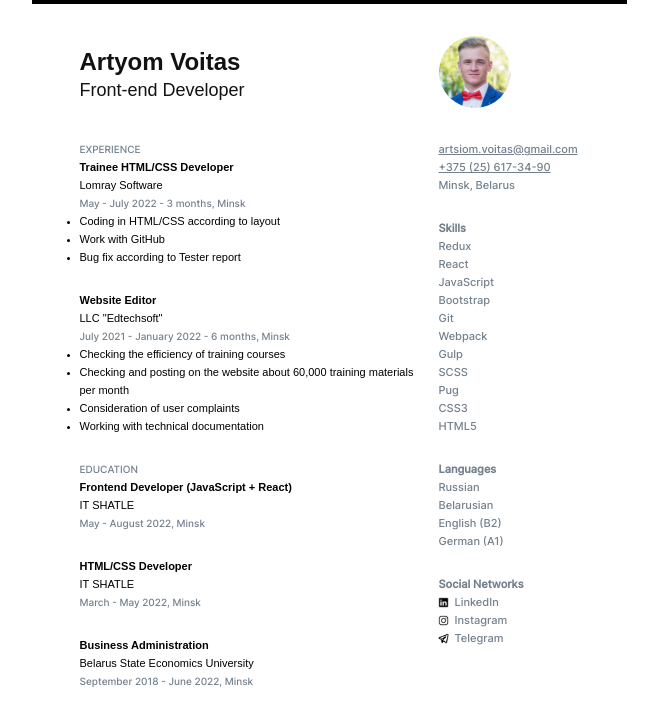
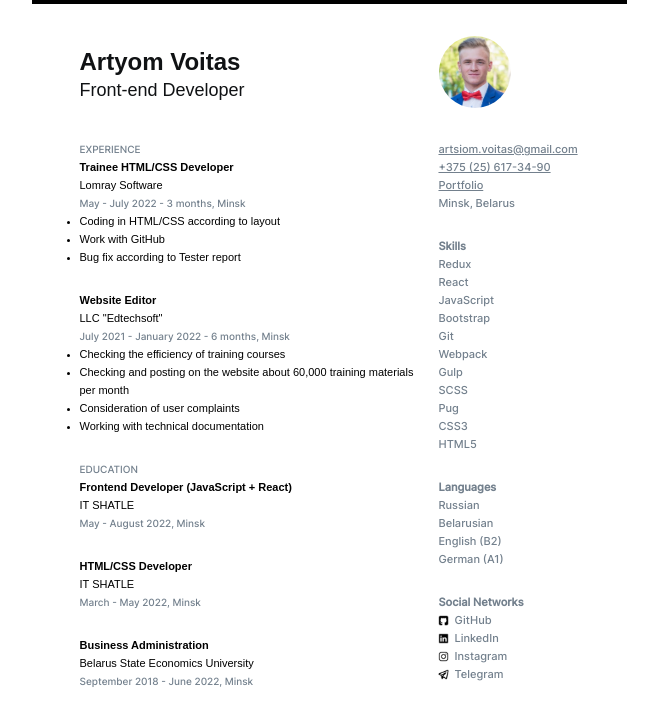
Before and after one commit to artsiom-voitas/cv-template, a plain HTML site: page index.html in a window 1280 px wide. Shown: the whole page, without its empty margins (311-969 px from the left). Drawn offline with Linux system fonts and the light colour scheme.

Commit message:
fix(app): added links to github and portfolio

```diff
--- a/index.html
+++ b/index.html
@@ -72,6 +72,7 @@
       <div class="additional_info">
         <a class="info" href="mailto:artsiom.voitas@gmail.com">artsiom.voitas@gmail.com</a>
         <a class="info" href="tel:+375256173190">+375 (25) 617-34-90</a>
+        <a class="info" href="https://artyom-voitas.github.io/portfolio/" target="_blank">Portfolio</a>
         <p class="info">Minsk, Belarus</p>
 
         <div class="divider"></div>
@@ -103,6 +104,20 @@
 
         <p class="unmarked_list info"><strong>Social Networks</strong></p>
         <ul class="unmarked_list">
+          <li>
+            <a
+                    class="social_networks_links"
+                    href="https://github.com/artyom-voitas"
+                    target="_blank"
+            >
+              <img
+                      class="social_network_icon"
+                      src="./assets/imgs/github.ico"
+                      alt="GitHub icon"
+              />
+              GitHub
+            </a>
+          </li>
           <li>
             <a
               class="social_networks_links"
```
Also changed, not shown: assets/imgs/github.ico (added).
